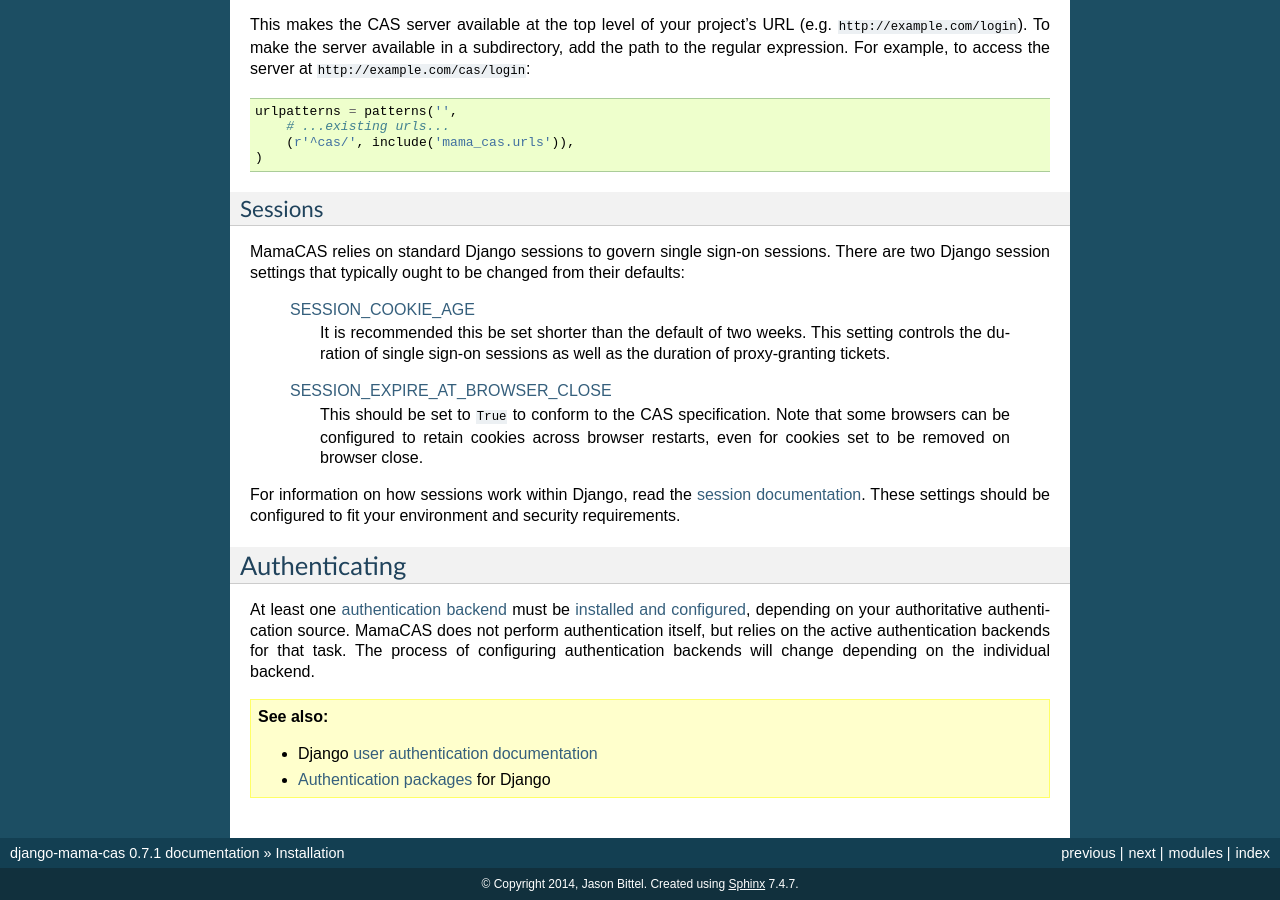
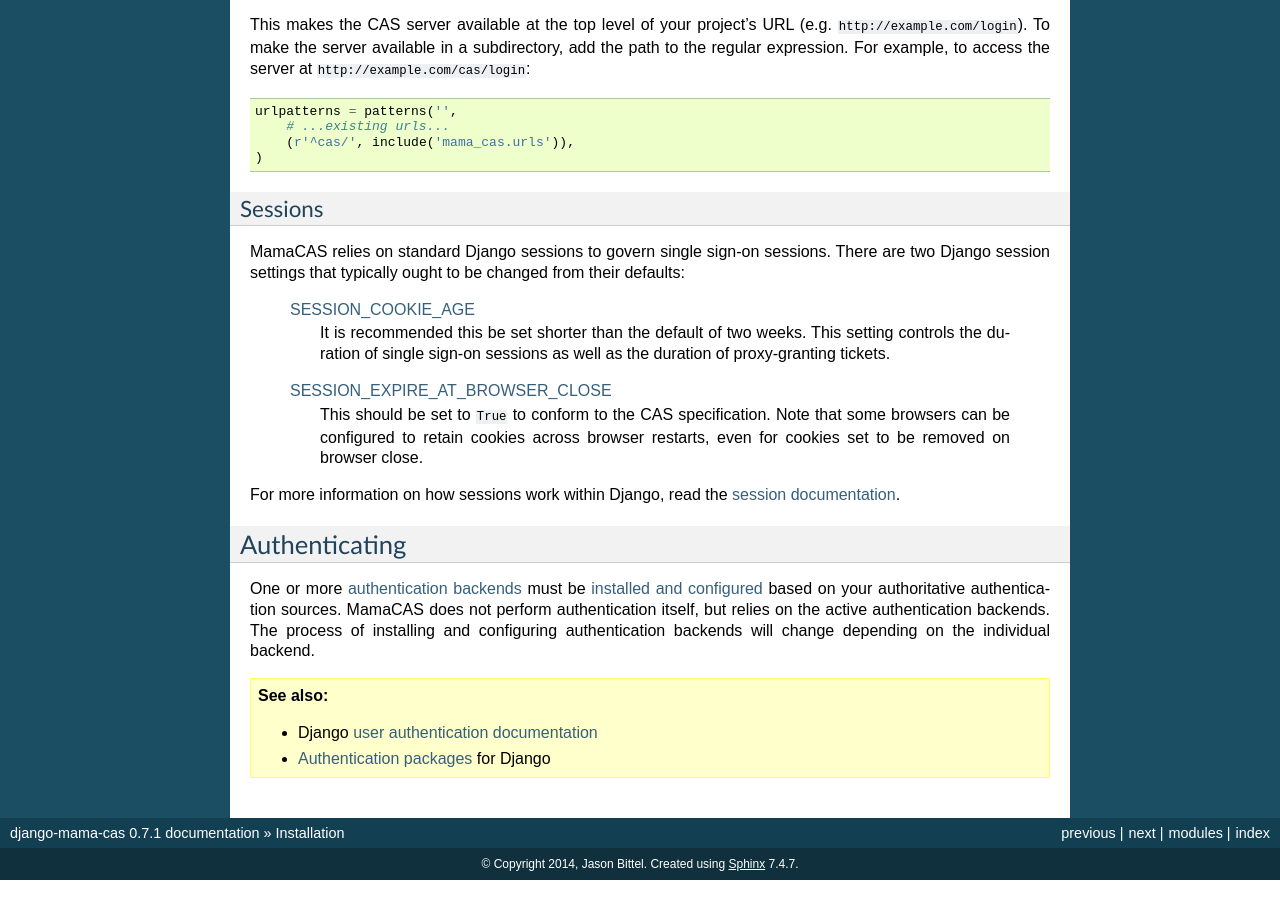
Before and after one commit to jbittel/django-mama-cas, a Sphinx documentation site: the page built from docs/installation.rst, in a window 1280 px wide and 900 px high, scrolled down 1100 px. Built offline with Sphinx 7.4.7, drawn with Linux system fonts in a browser that asks for light colours.

Commit message:
Installation documentation tweaks

```diff
--- a/docs/installation.rst
+++ b/docs/installation.rst
@@ -89,17 +89,16 @@ their defaults:
       Note that some browsers can be configured to retain cookies across
       browser restarts, even for cookies set to be removed on browser close.
 
-For information on how sessions work within Django, read the `session
-documentation`_. These settings should be configured to fit your environment
-and security requirements.
+For more information on how sessions work within Django, read the `session
+documentation`_.
 
 Authenticating
 --------------
 
-At least one `authentication backend`_ must be `installed and configured`_,
-depending on your authoritative authentication source. MamaCAS does not
+One or more `authentication backends`_ must be `installed and configured`_
+based on your authoritative authentication sources. MamaCAS does not
 perform authentication itself, but relies on the active authentication
-backends for that task. The process of configuring authentication backends
+backends. The process of installing and configuring authentication backends
 will change depending on the individual backend.
 
 .. seealso::
@@ -117,7 +116,7 @@ will change depending on the individual backend.
 .. _SESSION_COOKIE_AGE: https://docs.djangoproject.com/en/dev/ref/settings/#std:setting-SESSION_COOKIE_AGE
 .. _SESSION_EXPIRE_AT_BROWSER_CLOSE: https://docs.djangoproject.com/en/dev/ref/settings/#std:setting-SESSION_EXPIRE_AT_BROWSER_CLOSE
 .. _session documentation: https://docs.djangoproject.com/en/dev/topics/http/sessions/
-.. _authentication backend: http://pypi.python.org/pypi?:action=browse&c=475&c=523
+.. _authentication backends: http://pypi.python.org/pypi?:action=browse&c=475&c=523
 .. _installed and configured: https://docs.djangoproject.com/en/dev/topics/auth/customizing/#specifying-authentication-backends
 .. _user authentication documentation: https://docs.djangoproject.com/en/dev/topics/auth/
 .. _Authentication packages: http://www.djangopackages.com/grids/g/authentication/
```
